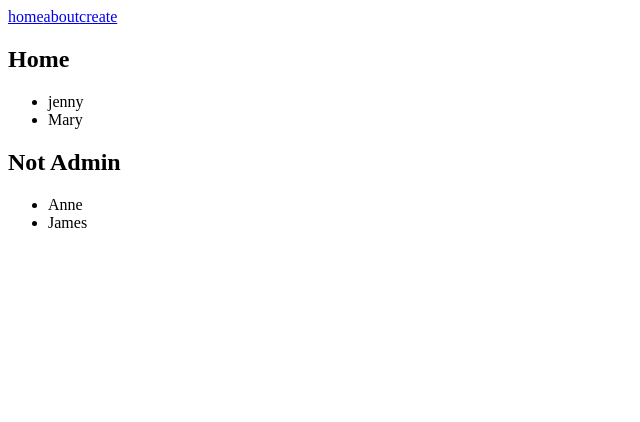
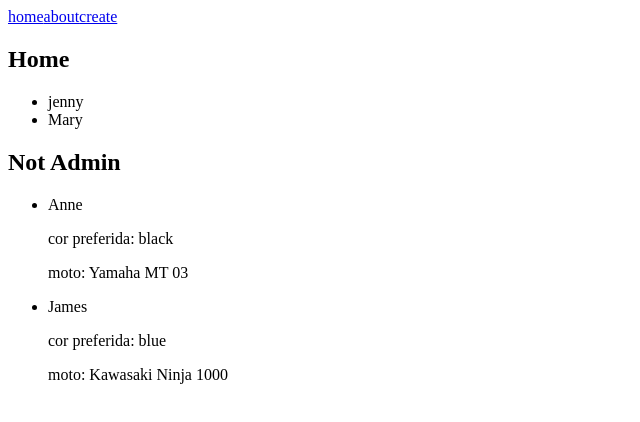
Before and after one commit to Andreewkj/curso-full-stack-vue-laravel, a Vue app: page / in a window 1280 px wide. Shown: the top 422 px of the page, without its empty margins (0-640 px from the left). Built offline with nearby package versions, Linux system fonts and the light colour scheme.

Commit message:
passar propriedades para o componente

```diff
--- /dev/null
+++ b/src/components/Profile.vue
@@ -0,0 +1,17 @@
+<template>
+    <p> cor preferida: {{ props.favoriteColor }}</p>
+    <p> moto: {{ props.moto }}</p>
+</template>
+
+<script setup>
+
+const props = defineProps({
+    favoriteColor:String,
+    moto:String
+})
+
+</script>
+
+<style lang="scss" scoped>
+
+</style>
--- a/src/views/HomeView.vue
+++ b/src/views/HomeView.vue
@@ -12,6 +12,8 @@
   <ul>
     <template v-for="(user, index) in usersIsNotAdmin" :key="index">
       <li> {{ user.firstName }}</li>
+      <Profile :favoriteColor="user.favoriteColor" :moto="user.moto"/>
+
     </template>
   </ul>
 
@@ -19,6 +21,7 @@
 
 <script setup>
 import { computed, reactive, ref } from "vue";
+import Profile from "@/components/Profile.vue"
 
 const user = reactive({
     firstName: 'Andreew',
@@ -33,7 +36,9 @@ const users = reactive([
   },
   {
     firstName:'Anne',
-    is_admin:0
+    is_admin:0,
+    favoriteColor: 'black',
+    moto: 'Yamaha MT 03'
   },
   {
     firstName:'Mary',
@@ -41,7 +46,9 @@ const users = reactive([
   },
   {
     firstName:'James',
-    is_admin:0
+    is_admin:0,
+    favoriteColor: 'blue',
+    moto: 'Kawasaki Ninja 1000'
   },
 ])
 
```
